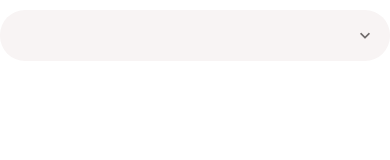
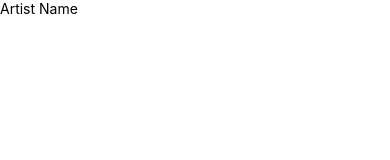
Before and after one commit to anthonycg/spotifyFestivalApp, a React Native app: screen / in a window 390 px wide. Shown: the top 160 px of the page. Built offline with nearby package versions, Linux system fonts and the light colour scheme.

Commit message:
added native picker and AddArtist component

```diff
--- a/App.js
+++ b/App.js
@@ -4,10 +4,13 @@ import Screen from "./app/components/Screen";
 import HomePage from "./app/components/HomePage"
 import FlyerPage from "./app/components/FlyerPage";
 import AppPicker from "./app/components/AppPicker";
+import Picker from "./app/components/Picker";
+import AddArtists from "./app/components/AddArtists";
+
 
 export default function App() {
   return (
-    <AppPicker/>
+    <AddArtists />
   );
 }
 
--- /dev/null
+++ b/app/components/AddArtists.js
@@ -0,0 +1,23 @@
+import { SafeAreaView, Text, TextInput, View } from "react-native";
+
+// const styles = StyleSheet.create({});
+
+import React, { useState } from "react";
+
+function AddArtists(props) {
+    const [artistName, setArtistName] = useState();
+    return (
+        <SafeAreaView>
+            <View>
+                <TextInput
+                    placeholder="Artist Name"
+                    onChange={(e) => {
+                        setArtistName(e.target.value);
+                    }}
+                />
+            </View>
+        </SafeAreaView>
+    );
+}
+
+export default AddArtists;
--- a/app/components/FlyerPage.js
+++ b/app/components/FlyerPage.js
@@ -22,7 +22,7 @@ const FlyerPage = () => {
     <SafeAreaView
       style={{
         flex: 1,
-        backgroundColor: "red",
+        backgroundColor: "tomato",
       }}
     >
     <View style={{flex: 1, resizeMode: "contain"}}>
--- /dev/null
+++ b/app/components/Picker.js
@@ -0,0 +1,41 @@
+import { Picker } from "@react-native-picker/picker";
+import { useState } from "react";
+import { SafeAreaView } from "react-native";
+
+// selectionsObj = {
+//     objects : "Record",
+//     parts: "cars"
+// }
+
+const PickerOfItems = () => {
+    const [artistsOnFlyer, setArtistsOnFlyer] = useState();
+
+    const handleArtistSelection = () => {
+
+
+    }
+
+    return (
+        <SafeAreaView>
+            <Picker
+                selectedValue={"Hello"}
+                onValueChange={(itemValue, itemIndex) =>
+                    setSelectedLanguage(itemValue)
+                }
+            >
+                {/* I'll manually enter the artists from the flyer into the db.
+                From there, I'll retrieve the artists from the db with a fetch and set them to state: artistsOnFlyer
+                Then I'll map through the artists and set them as the picker.item -- need to address their value though */}
+                {artistsOnFlyer.map((idx, artist) => {
+                    return(
+                        <Picker.Item label={artist.name} value="java" />
+                    )
+                })}
+
+                {/* <Picker.Item label="JavaScript" value="js" /> */}
+            </Picker>
+        </SafeAreaView>
+    );
+};
+
+export default PickerOfItems;
```
